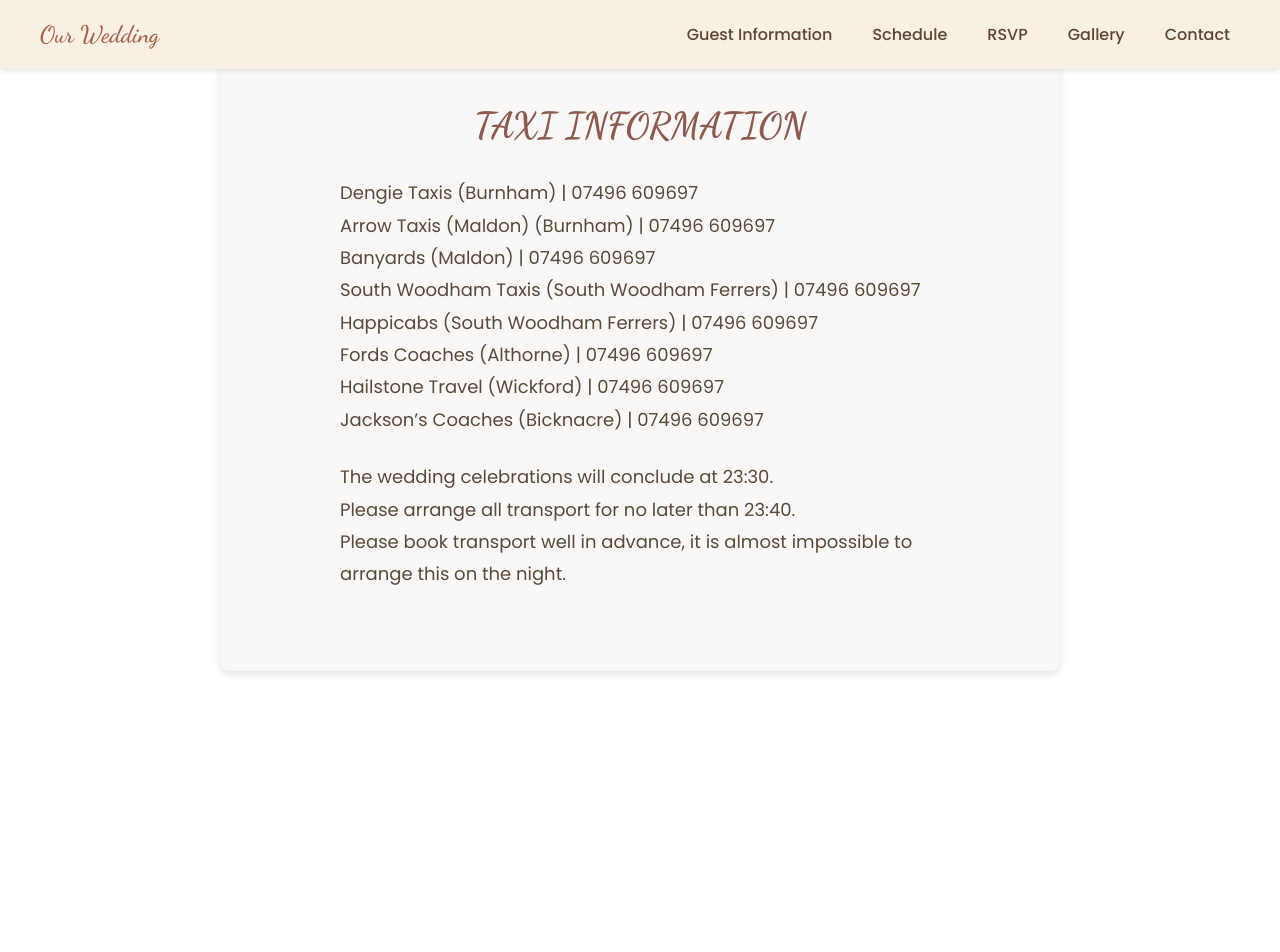
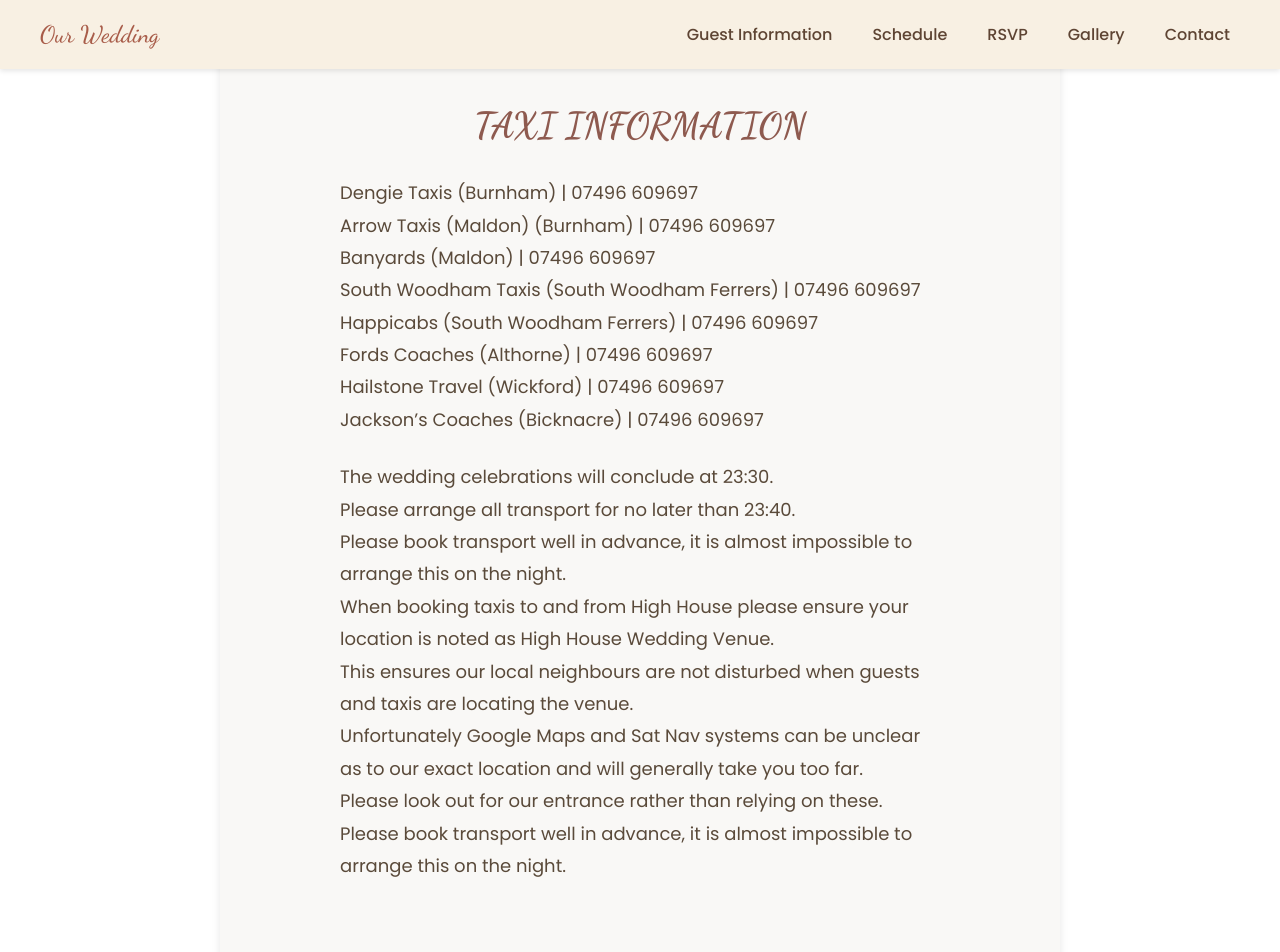
Before and after one commit to johnsn27/weddingWebsite, a React (Create React App) app: page /taxis in a window 1280 px wide. Shown: the top 952 px of the page. Before the commit the page ends 800 px from the top, so only its background shows below. Built offline with nearby package versions, Linux system fonts and the light colour scheme; what aws-amplify would draw is missing.

Commit message:
add paragraph

```diff
--- a/src/pages/accommodation.js
+++ b/src/pages/accommodation.js
@@ -1,6 +1,5 @@
 /** @jsxImportSource @emotion/react */
 import React from 'react';
-import { css } from '@emotion/react';
 import { storyPageStyle, titleStyle, paragraphStyle, linkStyle } from '../styles/pageStyles';
 
 
--- a/src/pages/parking.js
+++ b/src/pages/parking.js
@@ -1,6 +1,5 @@
 /** @jsxImportSource @emotion/react */
 import React from 'react';
-import { css } from '@emotion/react';
 import { storyPageStyle, titleStyle, paragraphStyle } from '../styles/pageStyles';
 
 const Parking = () => {
--- a/src/pages/taxis.js
+++ b/src/pages/taxis.js
@@ -1,5 +1,4 @@
 /** @jsxImportSource @emotion/react */
-import { css } from '@emotion/react';
 import { storyPageStyle, titleStyle, paragraphStyle } from '../styles/pageStyles';
 
 const Taxis = () => {
@@ -22,6 +21,13 @@ const Taxis = () => {
           Please arrange all transport for no later than 23:40. <br />
           Please book transport well in advance, it is almost impossible to arrange this on the night.
           </p>
+          <p css={paragraphStyle}>
+          When booking taxis to and from High House please ensure your location is noted as High House Wedding Venue. <br />
+          This ensures our local neighbours are not disturbed when guests and taxis are locating the venue. <br />
+          Unfortunately Google Maps and Sat Nav systems can be unclear as to our exact location and will generally take you too far. <br />
+          Please look out for our entrance rather than relying on these.
+          Please book transport well in advance, it is almost impossible to arrange this on the night.
+          </p>
         </div>
       );
 };
```
